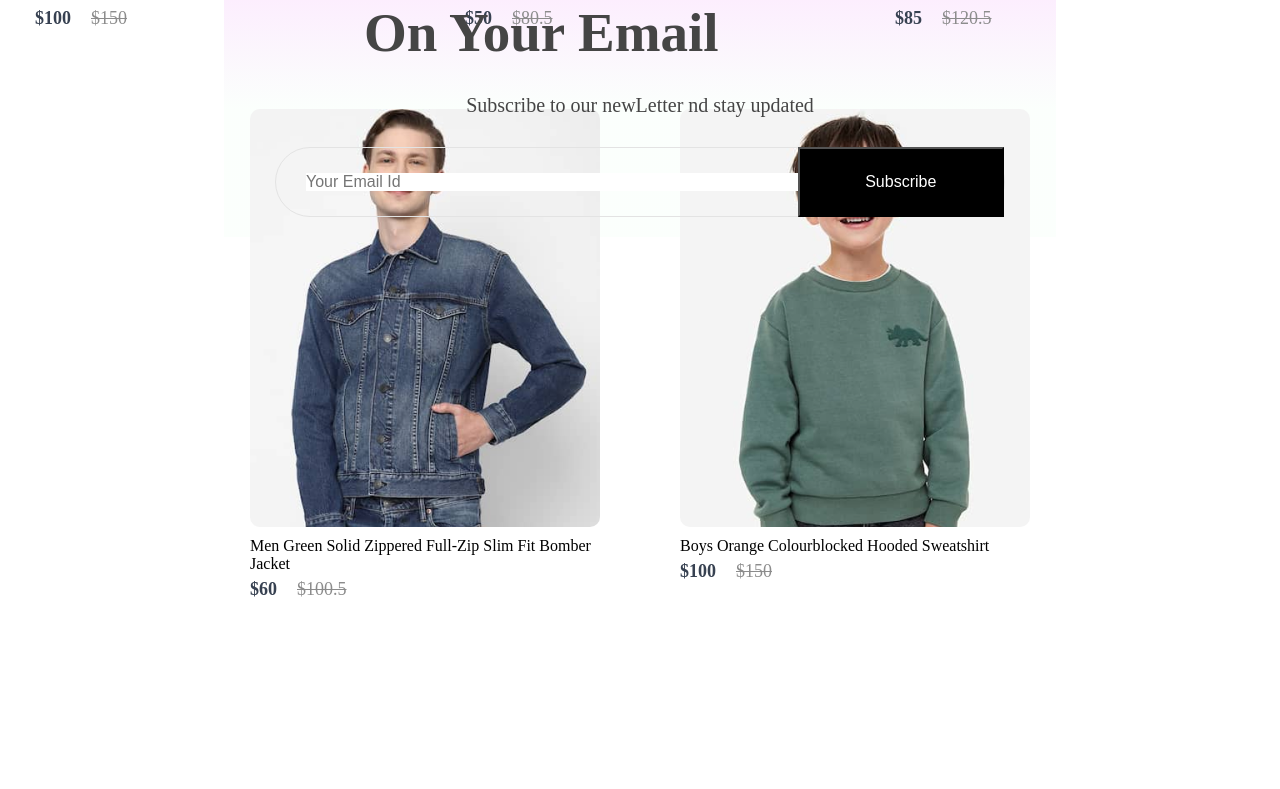
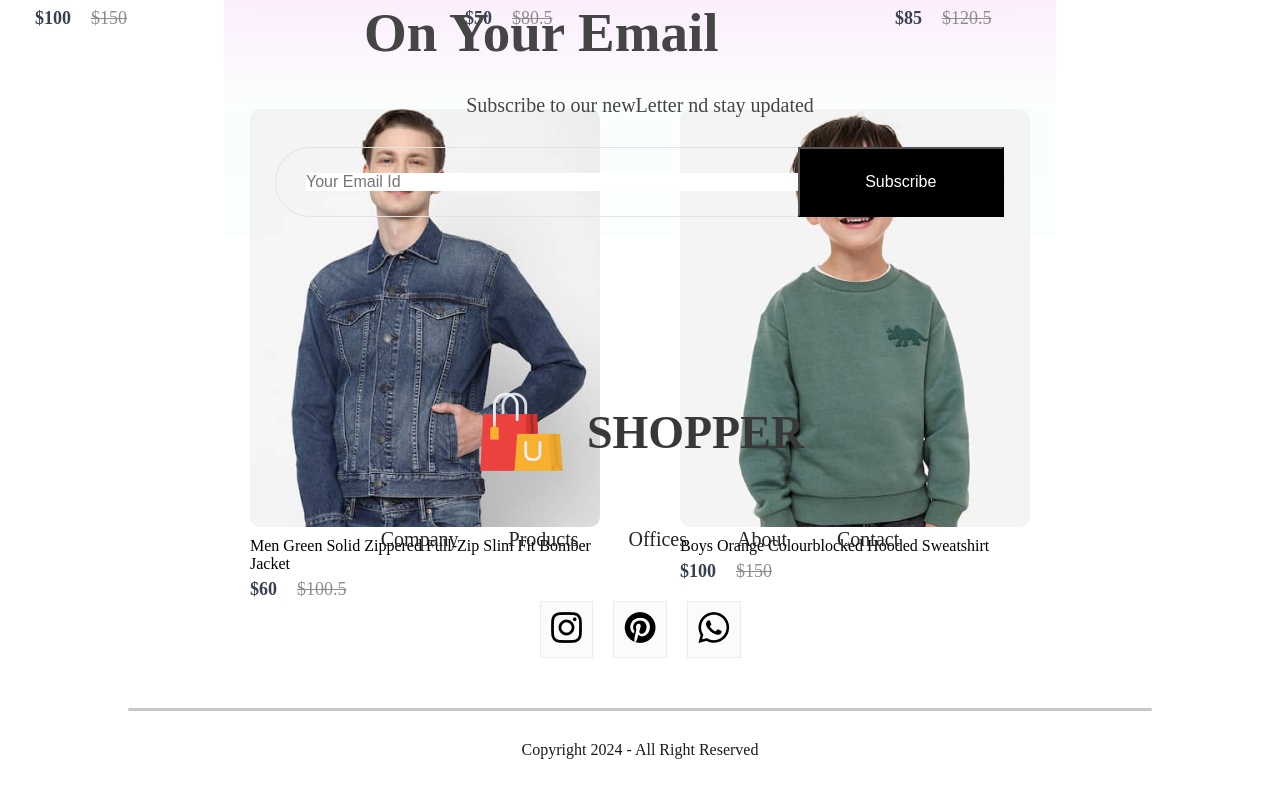
Before and after one commit to sameersattar123/Ecommerce_Store, a React (Vite) app in the folder frontend/: page / in a window 1280 px wide. Shown: the part 3380-4169 px from the top of the page. Before the commit the page ends 3980 px from the top, so only its background shows below. Built offline with nearby package versions, Linux system fonts and the light colour scheme.

Commit message:
footer section complete

```diff
--- a/frontend/src/App.jsx
+++ b/frontend/src/App.jsx
@@ -6,6 +6,7 @@ import Shop from "./pages/Shop";
 import LoginSignup from "./pages/LoginSignup";
 import Product from "./pages/Product";
 import ShopCategory from "./pages/ShopCategory";
+import Footer from "./components/Footer/Footer";
 
 const App = () => {
   return (
@@ -23,6 +24,7 @@ const App = () => {
             <Route path=":productId" element={<Product />} />
           </Route>
         </Routes>
+        <Footer/>
       </BrowserRouter>
     </>
   );
--- /dev/null
+++ b/frontend/src/components/Footer/Footer.css
@@ -0,0 +1,61 @@
+.footer {
+    display: flex;
+    flex-direction: column;
+    justify-content: center;
+    align-items: center;
+    gap: 50px;
+}
+
+.footer_logo {
+    display: flex;
+    align-items: center;
+    gap: 20px;
+}
+
+.footer_logo p {
+    color: #383838;
+    font-size: 46px;
+    font-weight: 700;
+}
+
+.footer_links {
+    display: flex;
+    color: #252525;
+    list-style: none;
+    gap: 50px;
+    font-size: 20px;
+}
+
+.footer_links li {
+    cursor: pointer;
+}
+
+.footer_social_icon {
+display: flex;
+gap: 20px;
+}
+
+.footer_icons_container {
+    background-color: #fbfbfb;
+    border: 1px solid #ebebeb;
+    padding-bottom: 6px;
+    padding: 10px;
+}
+
+.footer_copyright {
+    display: flex;
+    flex-direction: column;
+    align-items: center;
+    gap: 30px;
+    margin-bottom: 30px;
+    width: 100%;
+    color: #1a1a1a;
+}
+
+.footer_copyright hr {
+    width: 80%;
+    height: 3px;
+    border: none;
+    background: #c7c7c7;
+    border-radius: 10px;
+}
--- /dev/null
+++ b/frontend/src/components/Footer/Footer.jsx
@@ -0,0 +1,41 @@
+import React from "react";
+import footer_logo from "../../assets/logo_big.png";
+import instagram_icon from "../../assets/instagram_icon.png";
+import pintester_icon from "../../assets/pintester_icon.png";
+import whatsApp_icon from "../../assets/whatsapp_icon.png";
+import "./Footer.css";
+
+const Footer = () => {
+  return (
+    <div className="footer">
+      <div className="footer_logo">
+        <img src={footer_logo} alt="" />
+        <p>SHOPPER</p>
+      </div>
+      <ul className="footer_links">
+        <li>Company</li>
+        <li>Products</li>
+        <li>Offices</li>
+        <li>About</li>
+        <li>Contact</li>
+      </ul>
+      <div className="footer_social_icon">
+        <div className="footer_icons_container">
+          <img src={instagram_icon} alt="" />
+        </div>
+        <div className="footer_icons_container">
+          <img src={pintester_icon} alt="" />
+        </div>
+        <div className="footer_icons_container">
+          <img src={whatsApp_icon} alt="" />
+        </div>
+      </div>
+      <div className="footer_copyright">
+        <hr />
+        <p>Copyright 2024 - All Right Reserved</p>
+      </div>
+    </div>
+  );
+};
+
+export default Footer;
--- a/frontend/src/pages/Shop.jsx
+++ b/frontend/src/pages/Shop.jsx
@@ -2,7 +2,7 @@ import React from 'react'
 import Hero from '../components/Hero/Hero'
 import PopularItem from '../components/PopularItem/PopularItem'
 import Offers from '../components/Offers/Offers'
-import NewCollections from '../components/newCollections/newCollections'
+import NewCollections from '../components/NewCollections/newCollections'
 import NewLetter from '../components/newLetter/newLetter'
 
 const Shop = () => {
```
